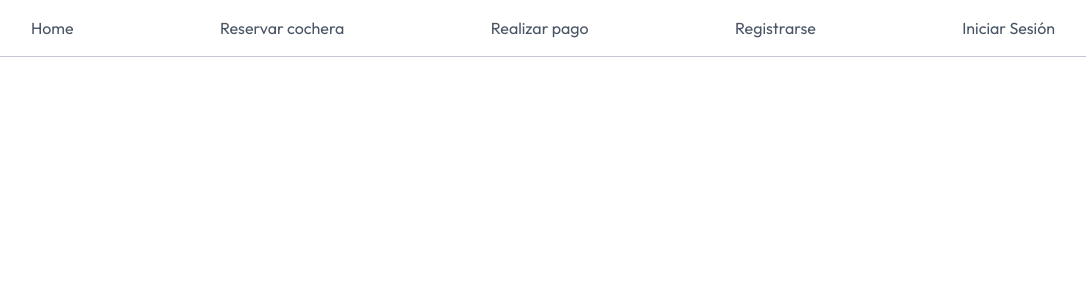
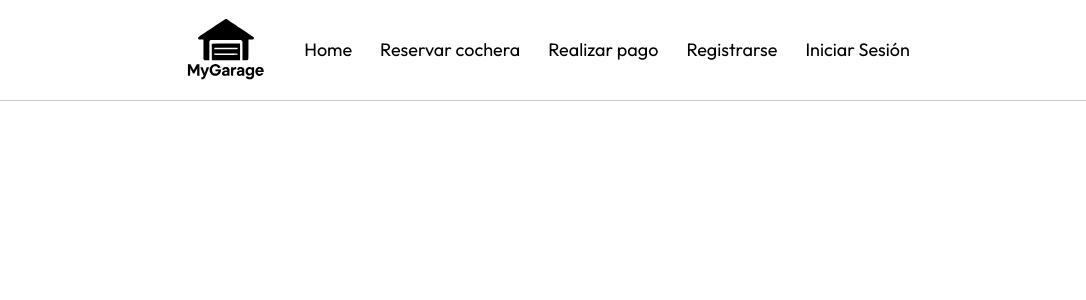
Before and after one commit to SantiagoCarboUTN/fullstack-repo-dsw, a React (Vite) app in the folder apps/frontend/: page / in a window 1280 px wide. Shown: the top 300 px of the page, without its empty margins (97-1183 px from the left). Built offline with nearby package versions, Linux system fonts and the light colour scheme.

Commit message:
cambios en NavBar

```diff
--- a/apps/frontend/src/components/Navbar.tsx
+++ b/apps/frontend/src/components/Navbar.tsx
@@ -1,18 +1,19 @@
 import { Default_Link } from "./default_link"
+import brand_logo from '../assets/brand_logo.svg'
 
 export const Navbar = () => {
   return (
-    <div  className={`flex items-center justify-between px-6 md:px-16 lg:px-24 xl:px-32
-    py-4 text-gray-600 border-b border-borderColor relative transition-all max-sm:fixed max-sm:h-screen max-sm:w-full
-      max-sm:top-16 max-sm:border-t border-borderColor right-0 flex flex-col
-      sm:flex-row items-start sm:items-center gap-4 sm:gap-8 max-sm:p-4`}>
+    <nav className='"w-full bg-white border-b border-borderColor py-0'>
+    <div  className="flex justify-center items-center gap-7  text-lg">
 
+        <Default_Link route='/'  isImg={true} imgSrc = {brand_logo}/>
         <Default_Link route="/" text="Home" />
         <Default_Link route="/reservas" text="Reservar cochera" />
         <Default_Link route="/pago" text="Realizar pago" />
         <Default_Link route="/singUp" text="Registrarse" />
         <Default_Link route="/login" text="Iniciar Sesión" />
     </div>
+    </nav>
 
   )
 }
--- a/apps/frontend/src/components/default_link.tsx
+++ b/apps/frontend/src/components/default_link.tsx
@@ -1,12 +1,20 @@
 import { Link } from 'react-router-dom'
 
 type DefaultLinkProps = {
-  route: string
-  text: string
+  route: string,
+  text?: string,
+  isImg?: boolean,
+  imgSrc?: string
 }
+{/* El signo de pregunta en typescript significa que la propiedad es opcional */}
 
-export const Default_Link = ({ route, text }: DefaultLinkProps) => {
-  return (
+export const Default_Link = ({ route, text, isImg, imgSrc }: DefaultLinkProps) => {
+  return isImg ? (
+    <Link to={route} className="hover:scale-105 transform transition duration-200">
+      <img src={imgSrc} alt="Logo" className="h-25 w-auto" />
+      {text}
+    </Link>
+  ) : (
     <Link to={route} className="hover:text-black hover:scale-105 transform transition duration-200">
       {text}
     </Link>
--- a/apps/frontend/src/pages/Home.tsx
+++ b/apps/frontend/src/pages/Home.tsx
@@ -1,4 +1,4 @@
-import React from 'react'
+
 import {Navbar} from '../components/Navbar'
 
 export const Home = () => {
```
Also changed, not shown: apps/frontend/src/assets/brand_logo.png (added), apps/frontend/src/assets/brand_logo.svg (added).
